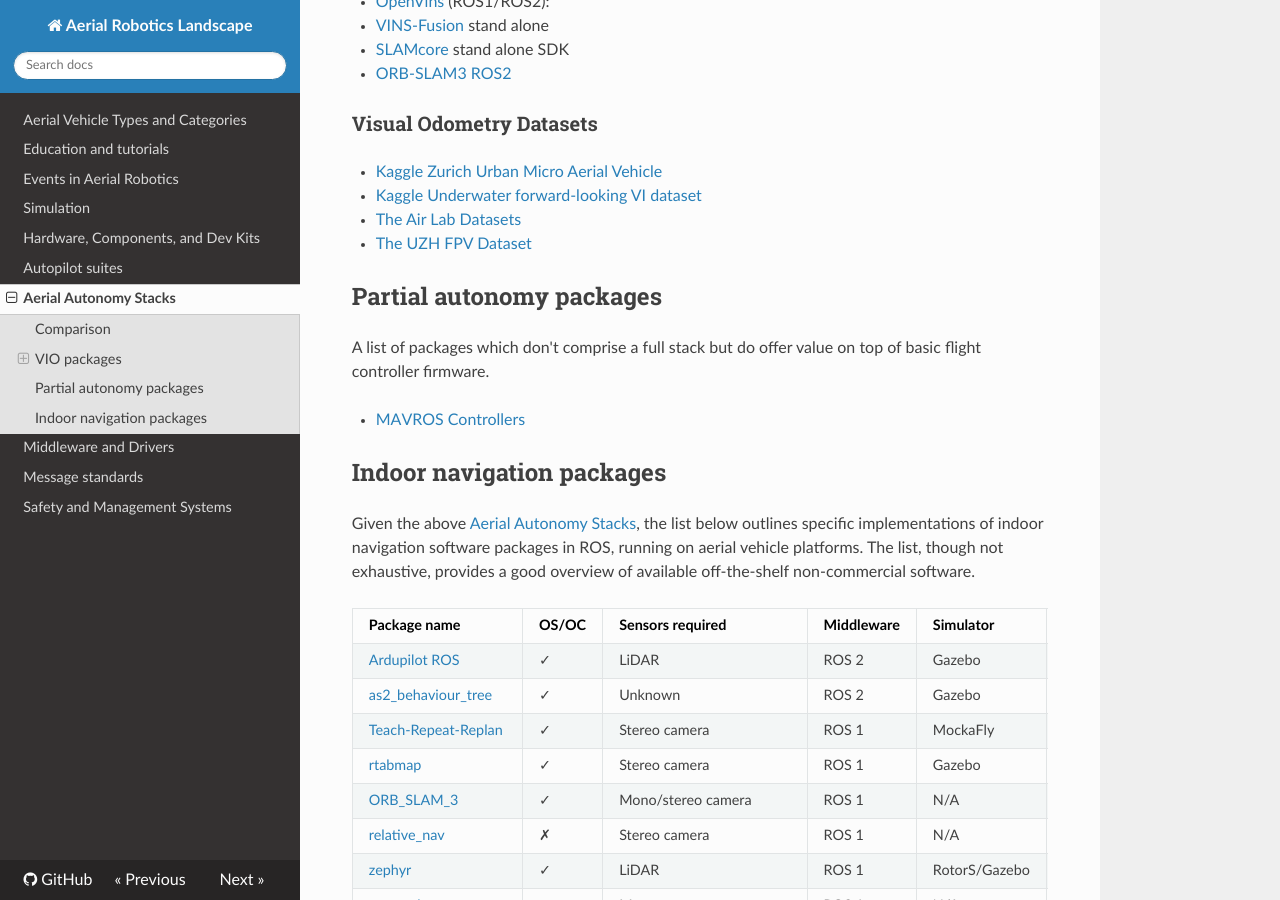
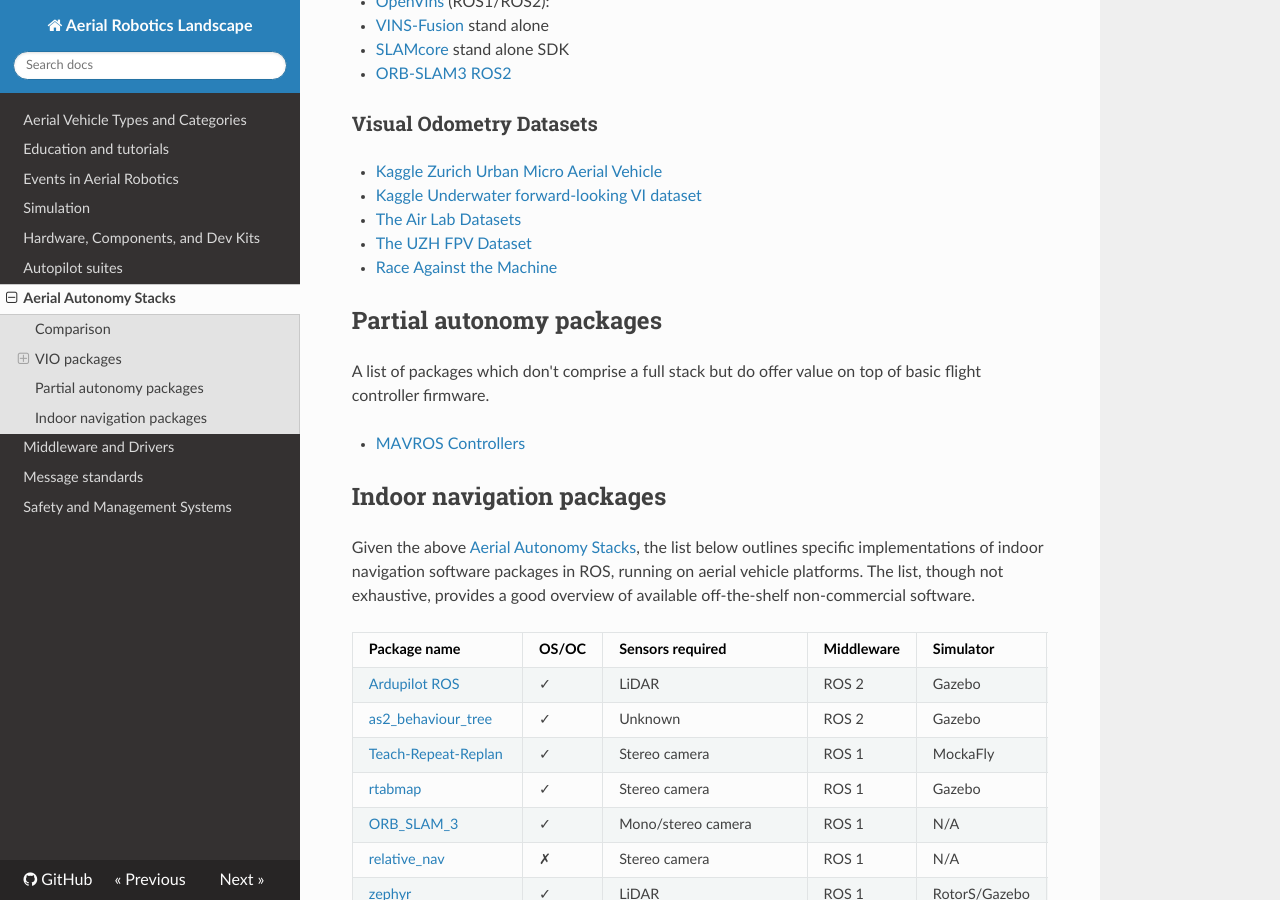
Before and after one commit to ROS-Aerial/aerial_robotic_landscape, an MkDocs documentation site: the page built from docs/aerial_autonomy_stacks.md, in a window 1280 px wide and 900 px high, scrolled down 1552 px. Built offline with MkDocs 1.6.1, drawn with Linux system fonts in a browser that asks for light colours; nearby versions of some CDN libraries.

Commit message:
Add RATM dataset (#140)

```diff
--- a/docs/aerial_autonomy_stacks.md
+++ b/docs/aerial_autonomy_stacks.md
@@ -55,6 +55,7 @@
 - [Kaggle Underwater forward-looking VI dataset](https://www.kaggle.com/datasets/viseaonlab/flsea-vi)
 - [The Air Lab Datasets](https://theairlab.org/datasets/)
 - [The UZH FPV Dataset](https://fpv.ifi.uzh.ch/datasets/)
+- [Race Against the Machine](https://github.com/tii-racing/drone-racing-dataset)
 
 
 ## Partial autonomy packages
```
